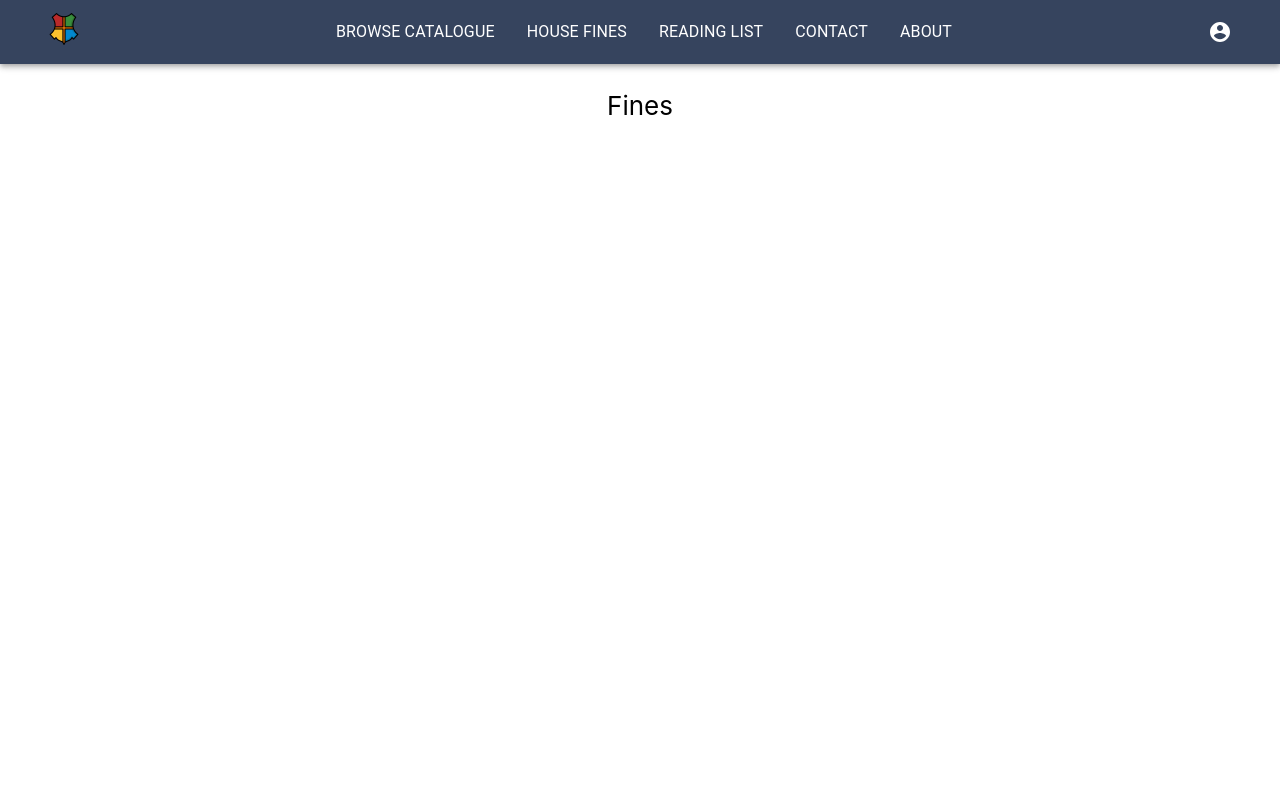
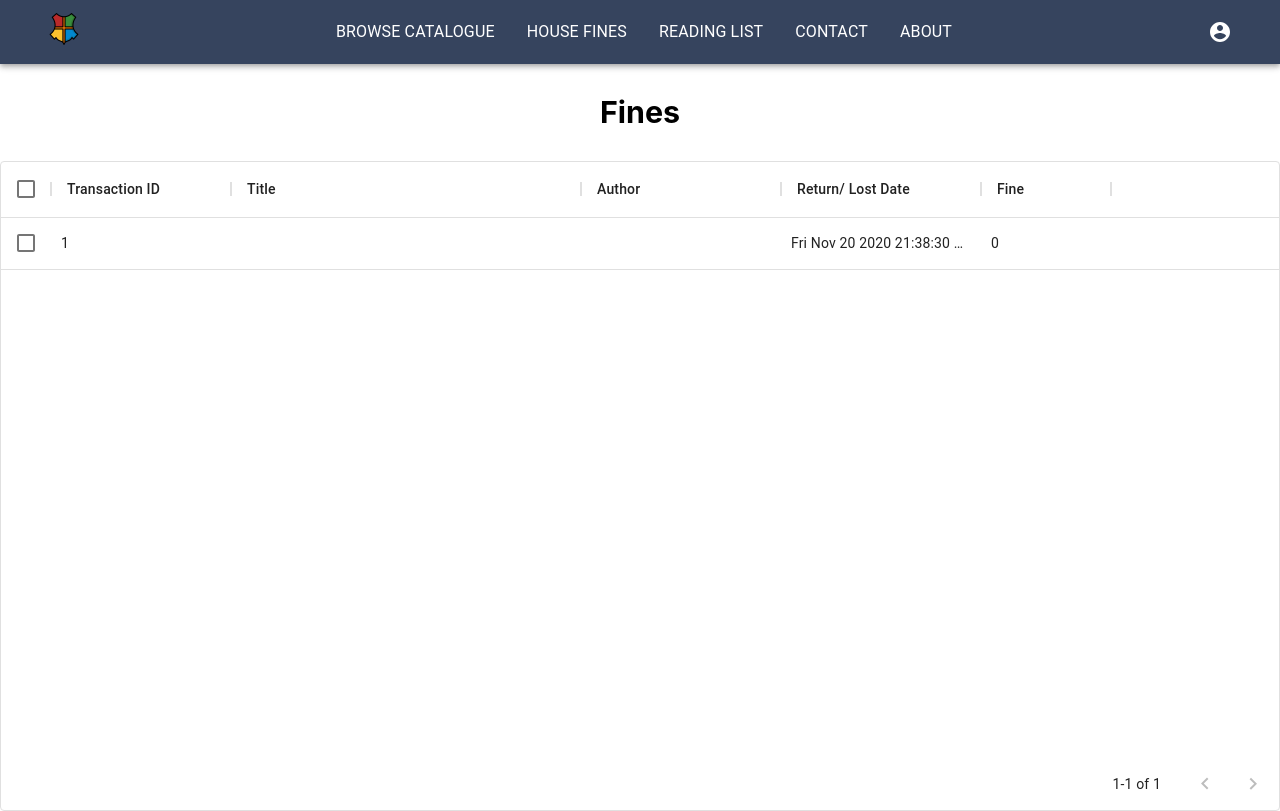
Before and after one commit to Aarif123456/hogwartsLibraryReact, a React (Create React App) app: page /Fines in a window 1280 px wide. Built offline with nearby package versions, Linux system fonts and the light colour scheme; no server answers.

Commit message:
added Fines page

```diff
--- a/src/components/Fines.tsx
+++ b/src/components/Fines.tsx
@@ -1,16 +1,69 @@
-import React from 'react';
+import { ColDef, DataGrid } from '@material-ui/data-grid';
+import Axios, { AxiosResponse } from 'axios';
+import { runInAction } from 'mobx';
+import React, { useEffect } from 'react';
+import { API } from '../constants';
+import UserStore from '../stores/UserStore';
 import './App.css';
 import Header from './Header';
 
-export function Fines() {
+const columns: ColDef[] = [
+    { field: 'id', headerName: 'Transaction ID', width: 180 },
+    { field: 'bookName', headerName: 'Title', width: 350 },
+    { field: 'author', headerName: 'Author', width: 200 },
+    { field: 'date', headerName: 'Return/ Lost Date', width: 200 },
+    { field: 'fine', headerName: 'Fine', width: 130 }
+];
+
+let rows = [
+    {
+        id: 1,
+        bookName: '',
+        author: '',
+        date: new Date(),
+        fine: 0.0
+    }
+];
+
+const Fines = () => {
+    const [dataRows, setDataRows] = React.useState(rows);
+
+    useEffect(() => {
+        setDataRows(rows);
+        runInAction(() => {
+            if (UserStore.usertype === 'student' || UserStore.usertype === 'professor') {
+                Axios.post(API + '/user/userFines', { listType: 'getOutstandingFineOnAccount' })
+                    .then((response: AxiosResponse) => {
+                        console.log('Here: ' + response.data);
+                    })
+                    .catch(function(error) {
+                        console.log(error);
+                    });
+            } else {
+                Axios.post(API + '/user/userFines', { listType: 'getTransactionWithFines' })
+                    .then((response: AxiosResponse) => {
+                        console.log('Here: ' + response.data);
+                    })
+                    .catch(function(error) {
+                        console.log(error);
+                    });
+            }
+        });
+    }, []);
+
     return (
         <>
             <Header />
             <div className='App'>
                 <header className='App-header'>
-                    <p>Fines</p>
+                    <h3>Fines</h3>
                 </header>
+            </div>
+            <div style={{ height: 650, width: '100%' }}>
+                <DataGrid rows={dataRows} columns={columns} pageSize={10} checkboxSelection />
             </div>
         </>
     );
-}
+};
+
+export default Fines;
--- a/src/components/index.ts
+++ b/src/components/index.ts
@@ -2,6 +2,7 @@ export * from './App';
 export * from './Header';
 export * from './ReadingList';
 export * from './HouseFines';
+export * from './Fines';
 export * from './AboutUs';
 export * from './ContactUs';
 export * from './BrowseCatalogue';
--- a/src/index.tsx
+++ b/src/index.tsx
@@ -6,7 +6,7 @@ import App from './components/App';
 import LoginPage from './components/LoginPage';
 import { AboutUs, ContactUs, BrowseCatalogue, ReadingList, HouseFines } from './components';
 import { Register } from './components/auth/Register';
-import { Fines } from './components/Fines';
+import Fines from './components/Fines';
 import { CheckedOut } from './components/CheckedOut';
 import { Holds } from './components/Holds';
 import { RequestList } from './components/RequestList';
```
